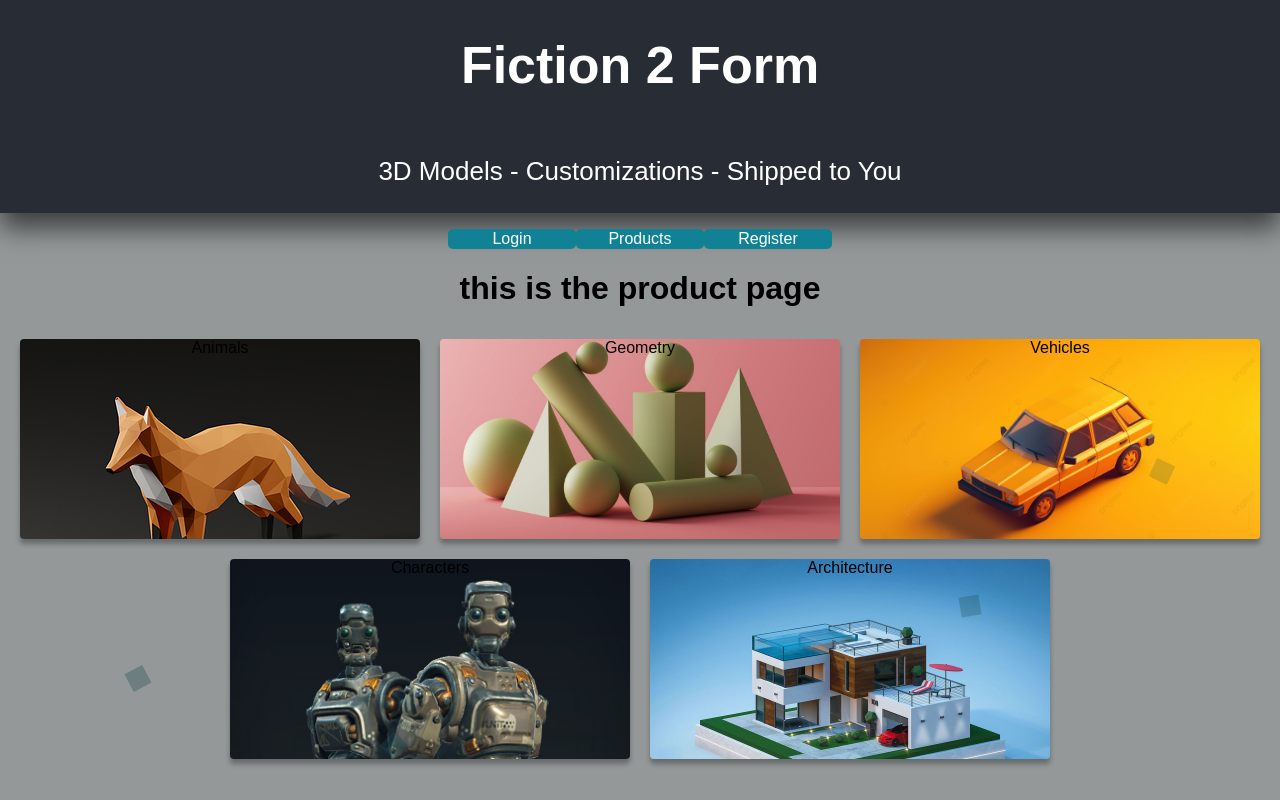
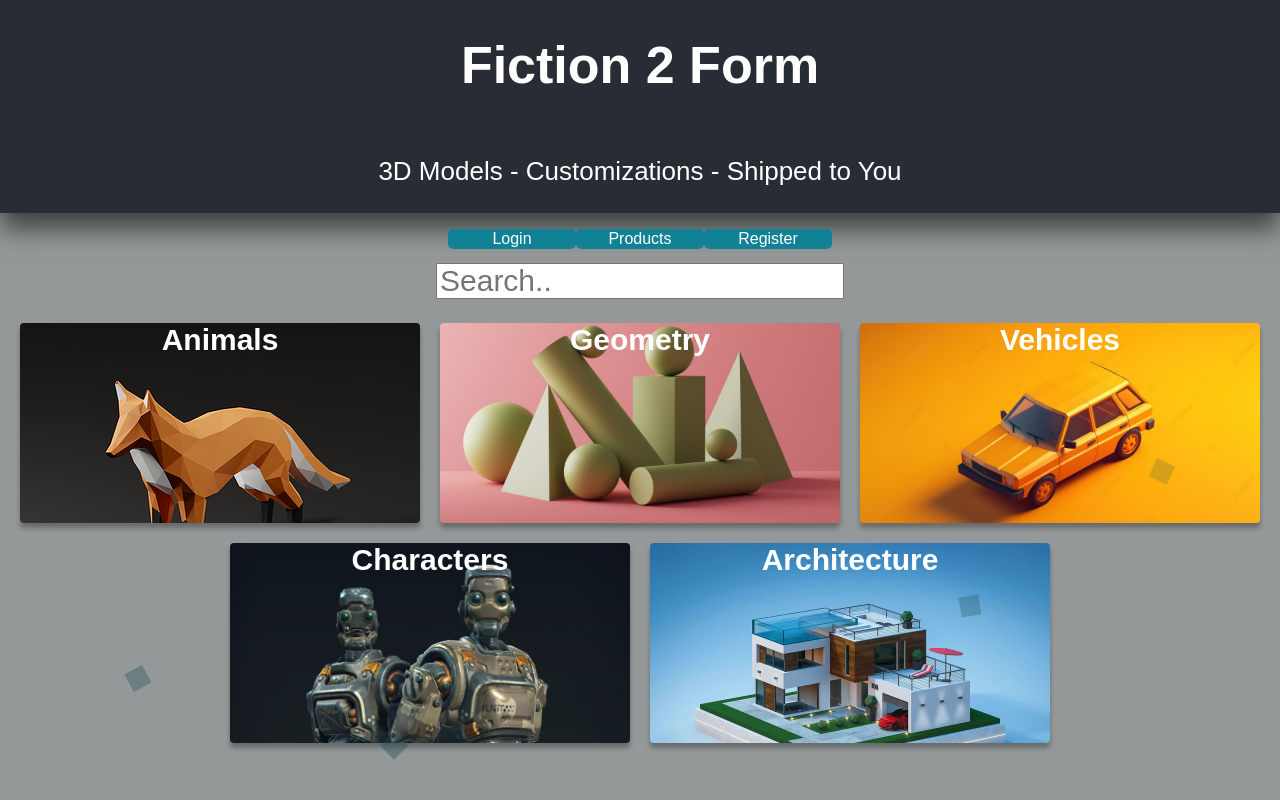
Before and after one commit to ViktorBell/COMP_4150_Final_Project, a React (Create React App) app in the folder fiction2form_frontend/: page /ProductPage in a window 1280 px wide. Built offline with nearby package versions, Linux system fonts and the light colour scheme; a web font is replaced by a local one.

Commit message:
completed UI design and added a search bar on product page

```diff
--- a/fiction2form_frontend/src/ProductPage.css
+++ b/fiction2form_frontend/src/ProductPage.css
@@ -1,3 +1,19 @@
+.search-bar {
+    display: block;
+    color: black;
+    text-align: center;
+    padding: 14px 16px;
+    text-decoration: none;
+    font-size: 30px;
+    border: white;
+}
+
+.search-bar input {
+    width: 400px;
+    height: 30px;
+    font-size: 30px;
+}
+
 .flex-container {
     display: flex;
     flex-wrap: wrap;
@@ -20,6 +36,9 @@
     background-size: cover;
     background-repeat: no-repeat;
     margin: 10px;
+    color: white;
+    font-size: 30px;
+    font-weight: bold;
 }
 .flex-item2 {
     /*flex-grow: 1;*/
@@ -35,6 +54,9 @@
     background-size: cover;
     background-repeat: no-repeat;
     margin: 10px;
+    color: white;
+    font-size: 30px;
+    font-weight: bold;
 }
 
 .flex-item3 {
@@ -51,6 +73,9 @@
     background-size: cover;
     background-repeat: no-repeat;
     margin: 10px;
+    color: white;
+    font-size: 30px;
+    font-weight: bold;
 }
 
 .flex-item4 {
@@ -67,6 +92,9 @@
     background-size: cover;
     background-repeat: no-repeat;
     margin: 10px;
+    color: white;
+    font-size: 30px;
+    font-weight: bold;
 }
 
 .flex-item5 {
@@ -83,6 +111,9 @@
     background-size: cover;
     background-repeat: no-repeat;
     margin: 10px;
+    color: white;
+    font-size: 30px;
+    font-weight: bold;
 }
 /*
 .flex-item2 {
--- a/fiction2form_frontend/src/ProductPage.tsx
+++ b/fiction2form_frontend/src/ProductPage.tsx
@@ -4,7 +4,7 @@ import './ProductPage.css';
 const ProductPage: React.FC = () => {
     return (
         <>
-        <h1>this is the product page</h1>
+            <div className={"search-bar"}><input type="text" placeholder="Search.."></input></div>
                 <div className={"flex-container"}>
                     <div className={"flex-item1"}>Animals</div>
                     <div className={"flex-item2"}>Geometry</div>
```
Lines whose indentation alone changed are shown as unchanged.
